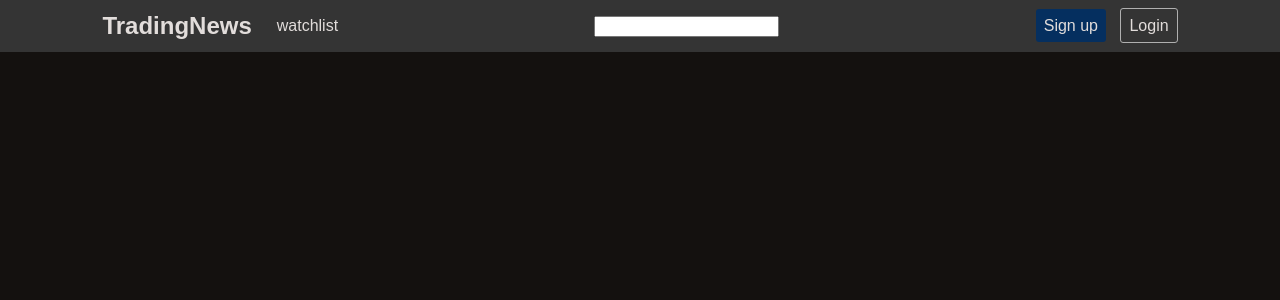
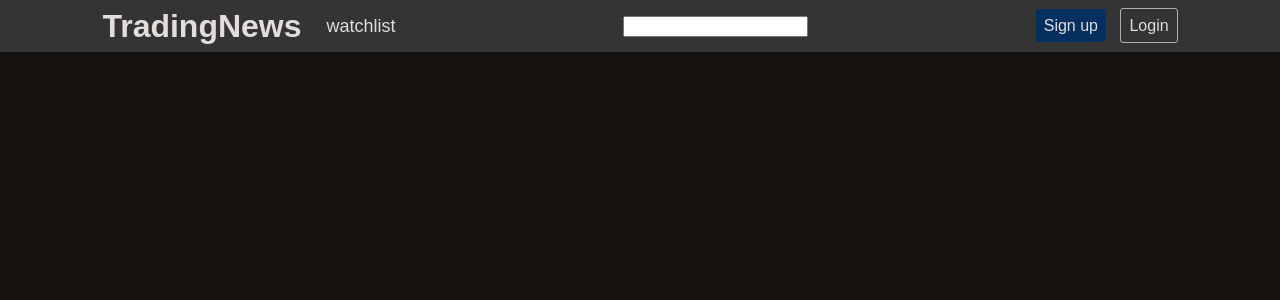
Before and after one commit to Souce01/TradingNews, a Django app: page / in a window 1280 px wide. Shown: the top 300 px of the page. Run offline with Django 3.2, Linux system fonts and the light colour scheme.

Commit message:
work in progress

```diff
--- a/TradingNews/static/Site/style.css
+++ b/TradingNews/static/Site/style.css
@@ -32,6 +32,7 @@ a{
 
 .navbar-options-element{
   margin-left: 25px;
+  font-size: large;
 }
 
 .navbar-search-field{
--- a/TradingNews/templates/base.html
+++ b/TradingNews/templates/base.html
@@ -15,8 +15,8 @@
         <!-- <div class="navbar-container"> -->
             <div class="navbar">
                 <div class="navbar-options-container">
-                    <h2 class="navbar-title">TradingNews</h2>
-                    <div class="navbar-options-element">watchlist</div>
+                    <a href=""><h1 class="navbar-title">TradingNews</h1></a>
+                    <a href="" class="navbar-options-element">watchlist</a>
                 </div>
                 <input type="text" class="navbar-search-field">
                 <div>
```
